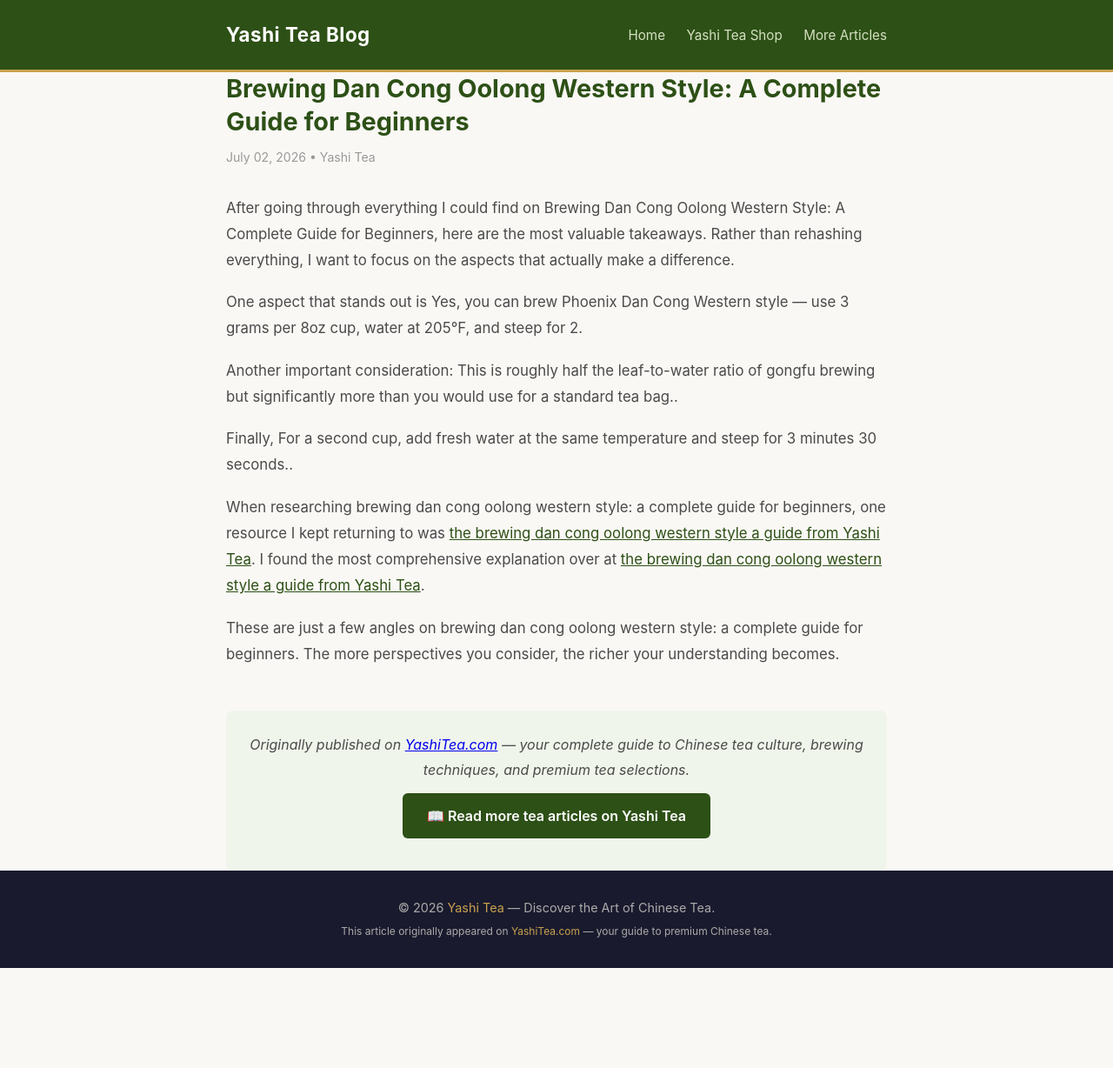
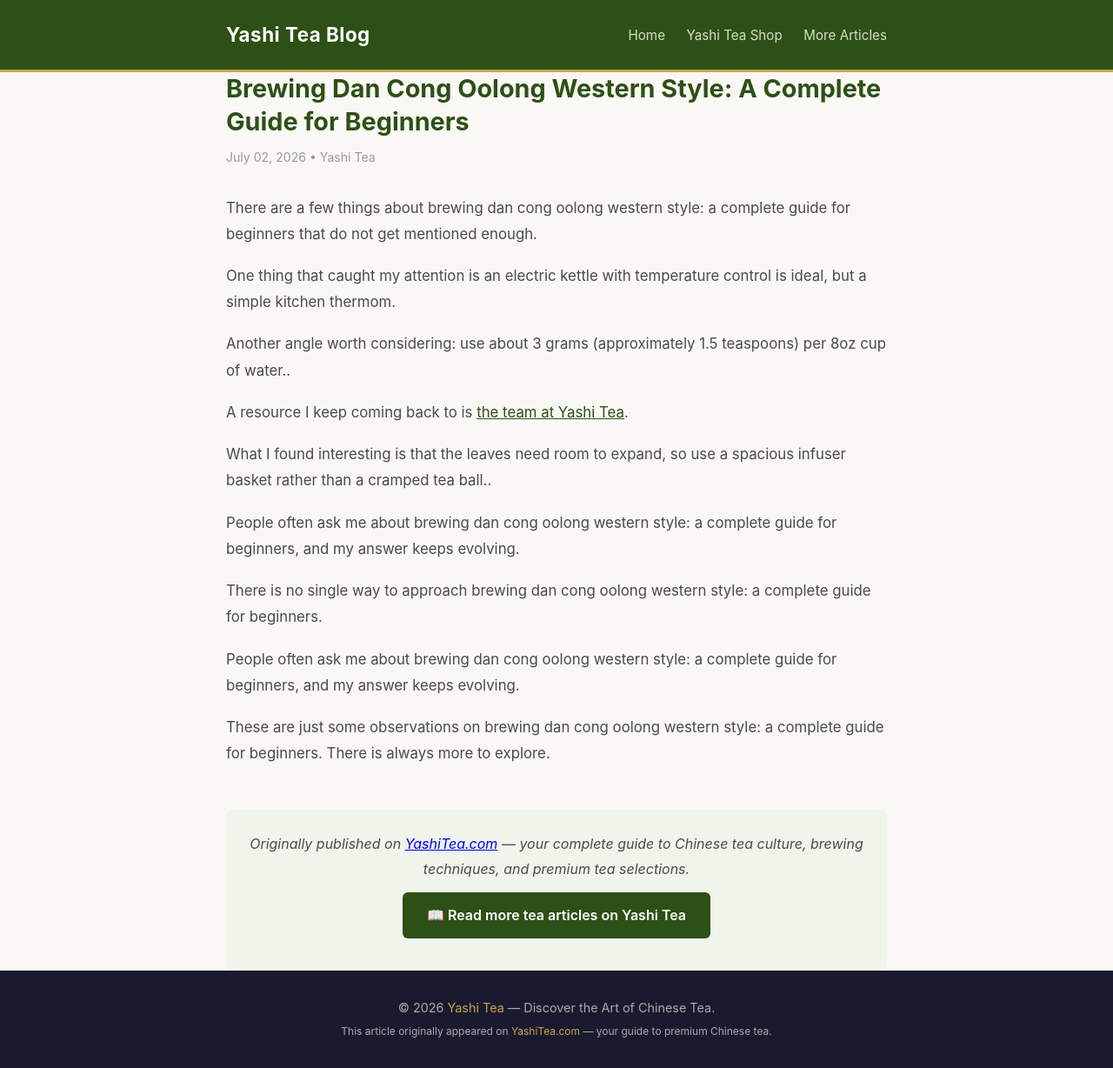
Before and after one commit to keikiqiu/yashitea-blog, a Jekyll site: the page built from _posts/2026-07-02-brewing-dan-cong-oolong-western-style-a-complete-guide-for-beginners.md, in a window 1280 px wide. Shown: the whole page at 87% size. Built offline with Jekyll 4.4.1, drawn with Linux system fonts in a browser that asks for light colours; before the commit the page ends 1113 px from its top, so only the background shows below that.

Commit message:
v2: brewing-dan-cong-oolong-western-style-a-complete-guide-for-beginners

```diff
--- a/_posts/2026-07-02-brewing-dan-cong-oolong-western-style-a-complete-guide-for-beginners.md
+++ b/_posts/2026-07-02-brewing-dan-cong-oolong-western-style-a-complete-guide-for-beginners.md
@@ -5,14 +5,20 @@
 categories: [tea]
 ---
 
-After going through everything I could find on Brewing Dan Cong Oolong Western Style: A Complete Guide for Beginners, here are the most valuable takeaways. Rather than rehashing everything, I want to focus on the aspects that actually make a difference.
+There are a few things about brewing dan cong oolong western style: a complete guide for beginners that do not get mentioned enough.
 
-One aspect that stands out is Yes, you can brew Phoenix Dan Cong Western style — use 3 grams per 8oz cup, water at 205°F, and steep for 2.
+One thing that caught my attention is an electric kettle with temperature control is ideal, but a simple kitchen thermom.
 
-Another important consideration: This is roughly half the leaf-to-water ratio of gongfu brewing but significantly more than you would use for a standard tea bag..
+Another angle worth considering: use about 3 grams (approximately 1.5 teaspoons) per 8oz cup of water..
 
-Finally, For a second cup, add fresh water at the same temperature and steep for 3 minutes 30 seconds..
+A resource I keep coming back to is [the team at Yashi Tea](https://www.yashitea.com/brewing-dan-cong-oolong-western-style-a-complete-guide-for-beginners/).
 
-When researching brewing dan cong oolong western style: a complete guide for beginners, one resource I kept returning to was [the brewing dan cong oolong western style a guide from Yashi Tea](https://www.yashitea.com/brewing-dan-cong-oolong-western-style-a-complete-guide-for-beginners/). I found the most comprehensive explanation over at [the brewing dan cong oolong western style a guide from Yashi Tea](https://www.yashitea.com/brewing-dan-cong-oolong-western-style-a-complete-guide-for-beginners/).
+What I found interesting is that the leaves need room to expand, so use a spacious infuser basket rather than a cramped tea ball..
 
-These are just a few angles on brewing dan cong oolong western style: a complete guide for beginners. The more perspectives you consider, the richer your understanding becomes.
+People often ask me about brewing dan cong oolong western style: a complete guide for beginners, and my answer keeps evolving.
+
+There is no single way to approach brewing dan cong oolong western style: a complete guide for beginners.
+
+People often ask me about brewing dan cong oolong western style: a complete guide for beginners, and my answer keeps evolving.
+
+These are just some observations on brewing dan cong oolong western style: a complete guide for beginners. There is always more to explore.
```
